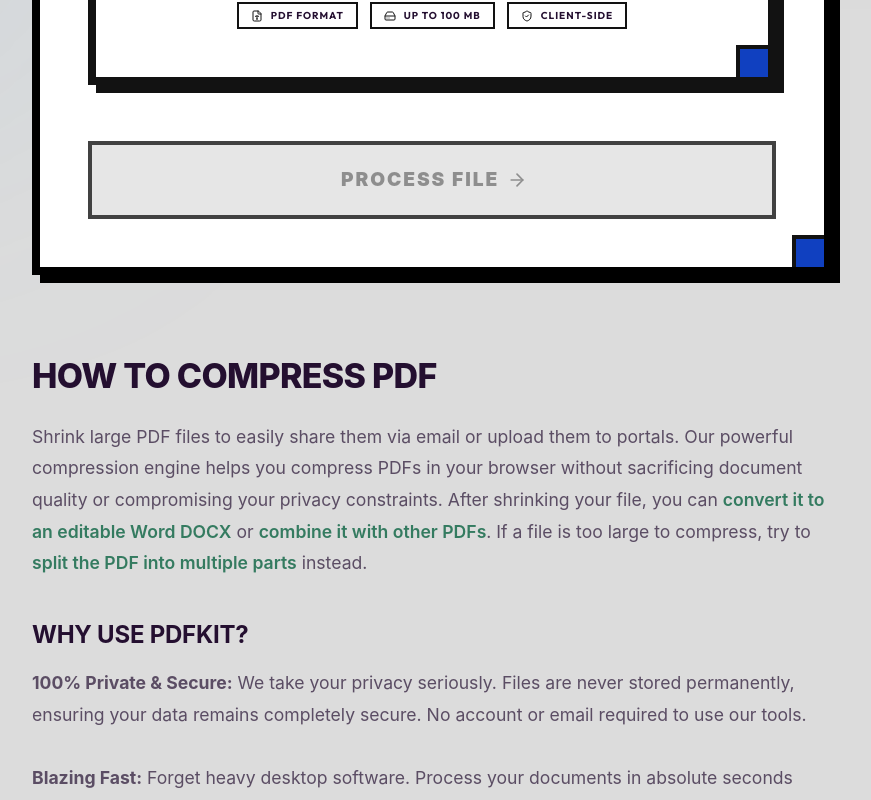
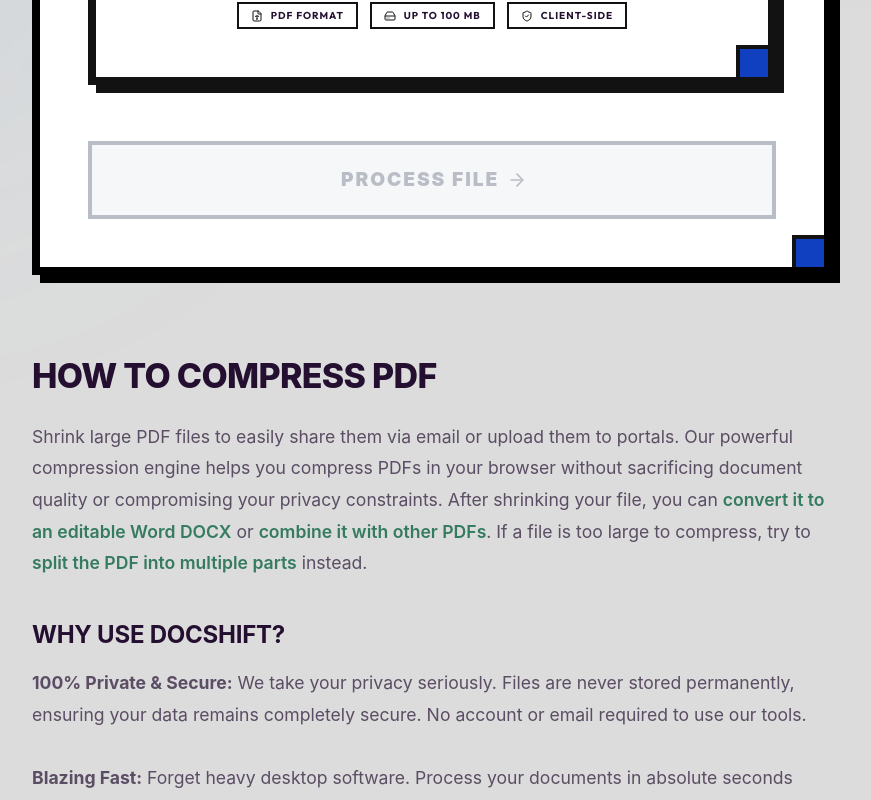
Before and after one commit to soumyachk101/PDF_Master, a Next.js app in the folder frontend/: page /tool/compress-pdf in a window 1280 px wide. Shown: the part 890-1690 px from the top of the page, without its empty margins (208-1079 px from the left). Built offline with nearby package versions, Linux system fonts and the light colour scheme; what @mui/material-nextjs would draw is missing.

Commit message:
style: change logo name to DocShift and improve process button animation/disabled styles

```diff
--- a/frontend/src/components/Footer.jsx
+++ b/frontend/src/components/Footer.jsx
@@ -15,7 +15,7 @@
             </div>
         </div>
         <span className="font-display font-black text-xl tracking-tighter uppercase">
-            PDF<span className="text-bauhaus-red">Master</span>
+            Doc<span className="text-bauhaus-red">Shift</span>
         </span>
     </div>
 );
@@ -118,7 +118,7 @@
                 {/* Bottom Bar */}
                 <div className="pt-10 border-t-4 border-bauhaus-black flex flex-col md:flex-row items-center justify-between gap-6">
                     <p className="font-display font-bold uppercase text-sm tracking-widest">
-                        © {currentYear} <span className="font-black text-bauhaus-red">PDFMaster</span>. All rights reserved.
+                        © {currentYear} <span className="font-black text-bauhaus-red">DocShift</span>. All rights reserved.
                     </p>
 
                     <div className="px-6 py-2 border-4 border-bauhaus-black bg-bauhaus-yellow font-display font-black uppercase text-sm tracking-widest shadow-bauhaus">
--- a/frontend/src/components/Navbar.jsx
+++ b/frontend/src/components/Navbar.jsx
@@ -17,7 +17,7 @@
             </div>
         </div>
         <span className="font-display font-black text-2xl tracking-tighter uppercase">
-            PDF<span className="text-bauhaus-red">Master</span>
+            Doc<span className="text-bauhaus-red">Shift</span>
         </span>
     </div>
 );
--- a/frontend/src/views/ToolPage.jsx
+++ b/frontend/src/views/ToolPage.jsx
@@ -274,19 +274,27 @@
                                             textTransform: 'uppercase',
                                             letterSpacing: '0.1em',
                                             boxShadow: '4px 4px 0px 0px #121212',
-                                            transition: 'all 0.2s',
+                                            transition: 'all 0.2s cubic-bezier(0.25, 0.46, 0.45, 0.94)',
+                                            '& .MuiButton-endIcon': {
+                                                transition: 'transform 0.2s ease-in-out',
+                                            },
                                             '&:hover': {
                                                 bgcolor: '#B01A1A',
                                                 boxShadow: 'none',
                                                 transform: 'translate(4px, 4px)',
                                             },
+                                            '&:hover .MuiButton-endIcon': {
+                                                transform: 'translateX(6px)',
+                                            },
                                             '&.Mui-disabled': {
-                                                bgcolor: '#E0E0E0',
-                                                color: '#737373',
-                                                border: '4px solid #121212',
+                                                bgcolor: '#F3F4F6',
+                                                color: '#9CA3AF',
+                                                border: '4px solid #9CA3AF',
                                                 boxShadow: 'none',
                                                 transform: 'none',
-                                                opacity: 0.8
+                                                cursor: 'not-allowed',
+                                                pointerEvents: 'auto',
+                                                opacity: 0.7
                                             }
                                         }}
                                     >
@@ -410,7 +418,7 @@
                         </Typography>
                     )}
 
-                    <Typography variant="h5" component="h2" sx={{ fontWeight: 700, mb: 2, color: 'text.primary' }}>Why use PDFKit?</Typography>
+                    <Typography variant="h5" component="h2" sx={{ fontWeight: 700, mb: 2, color: 'text.primary' }}>Why use DocShift?</Typography>
                     <Typography variant="body1" sx={{ color: 'text.secondary', mb: 5, lineHeight: 1.8, fontSize: '1.1rem' }}>
                         <strong>100% Private & Secure:</strong> We take your privacy seriously. Files are never stored permanently, ensuring your data remains completely secure. No account or email required to use our tools.
                         <br/><br/>
```
